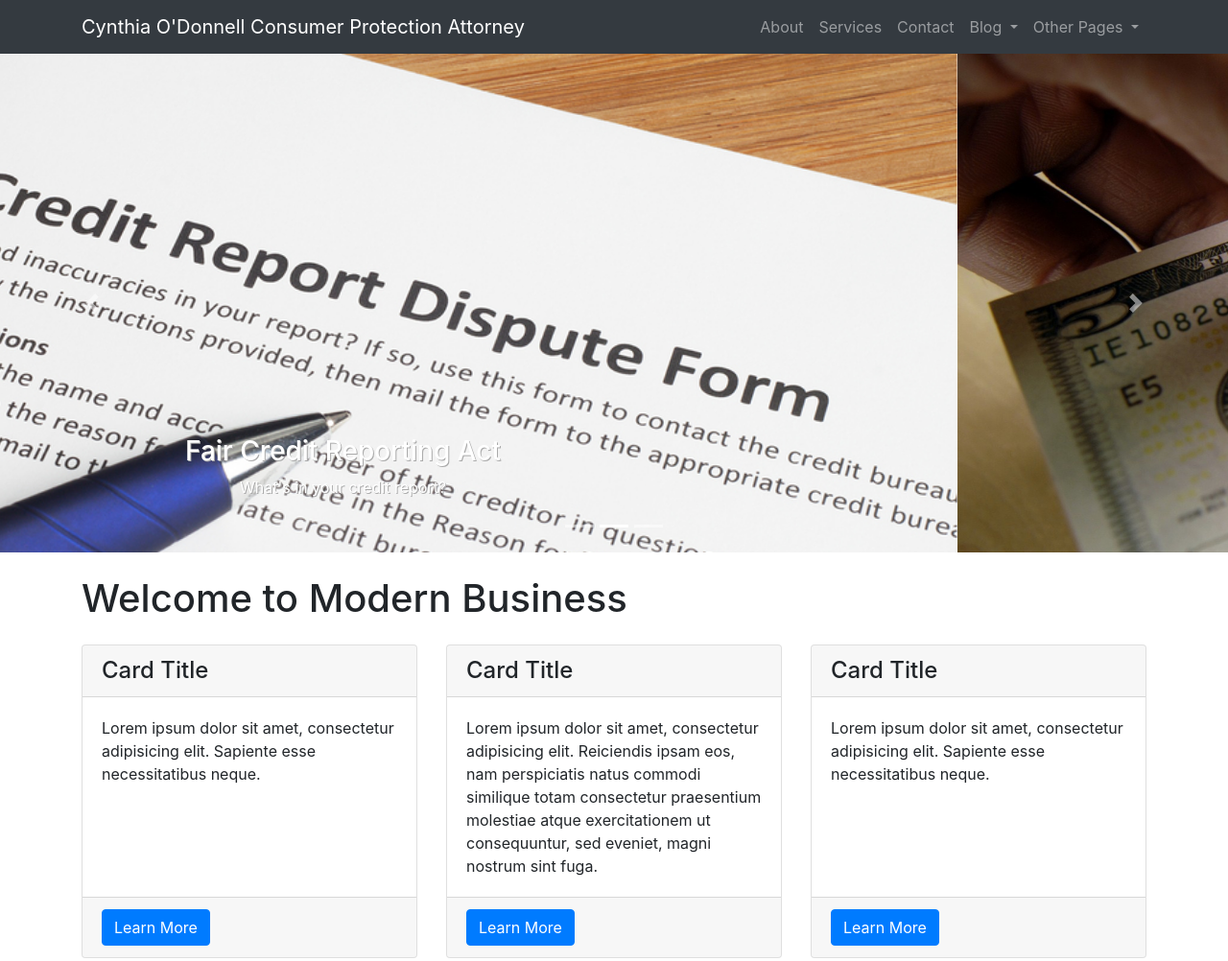
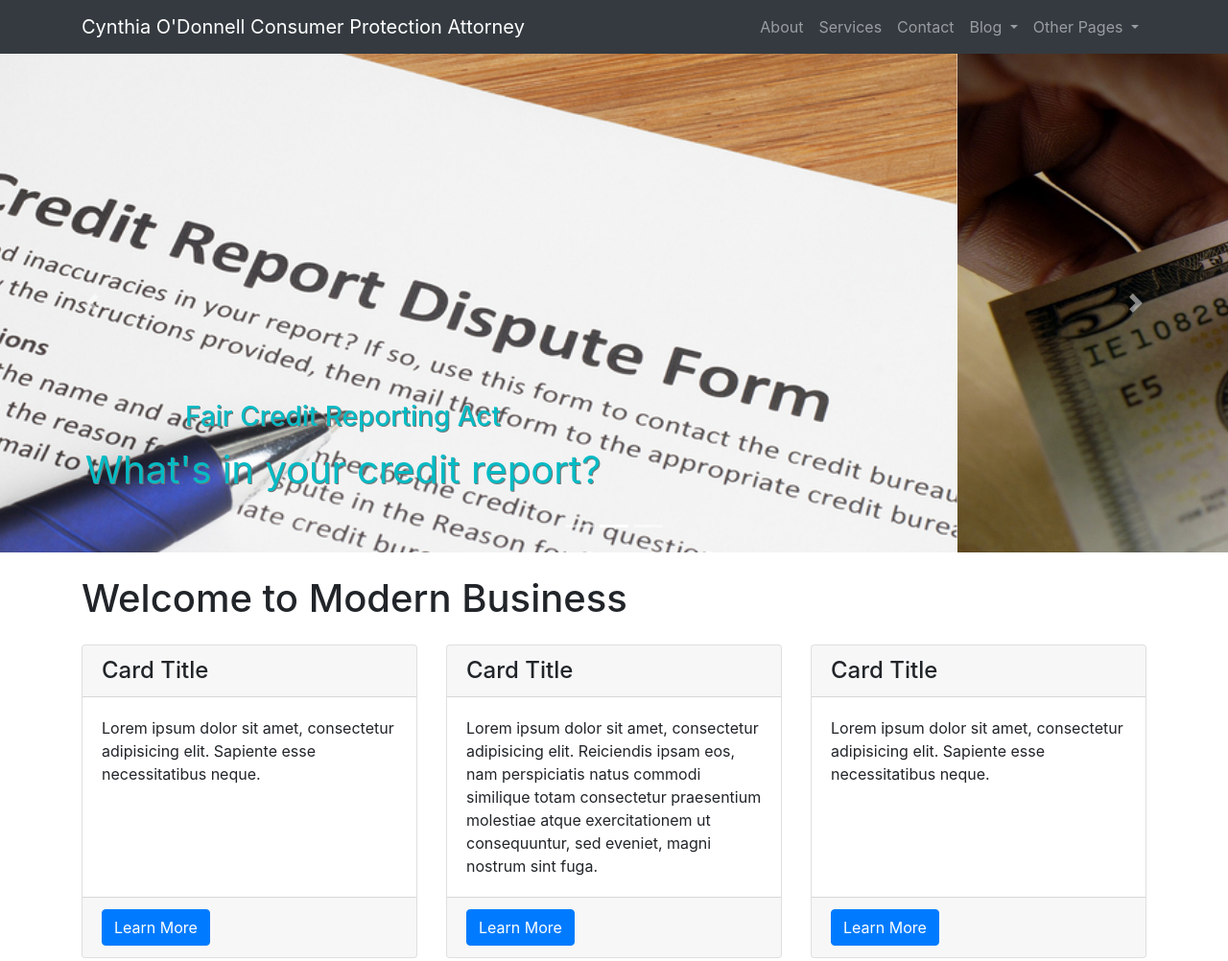
Before and after one commit to MimiBambino/lawyer, a website: page index.html in a window 1280 px wide. Shown: the top 1002 px of the page at 96% size. Drawn offline with Linux system fonts and the light colour scheme.

Commit message:
change hero captiontext color and drop shadow

```diff
--- a/css/modern-business.css
+++ b/css/modern-business.css
@@ -31,3 +31,11 @@ body {
 .portfolio-item {
   margin-bottom: 30px;
 }
+
+/*
+*/
+.carousel-caption {
+  color: #03bbc5;
+  text-shadow: 1px 1px #777;
+  font-size: 2.5rem;
+}
```
